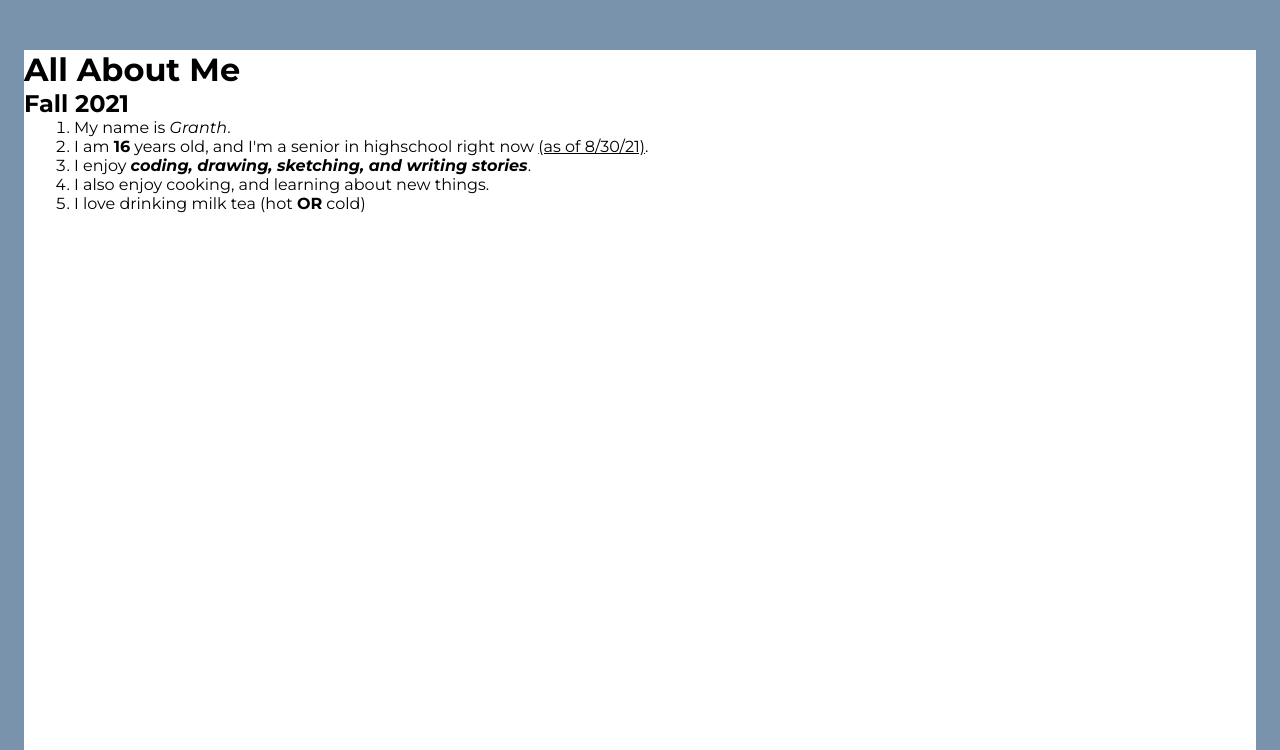
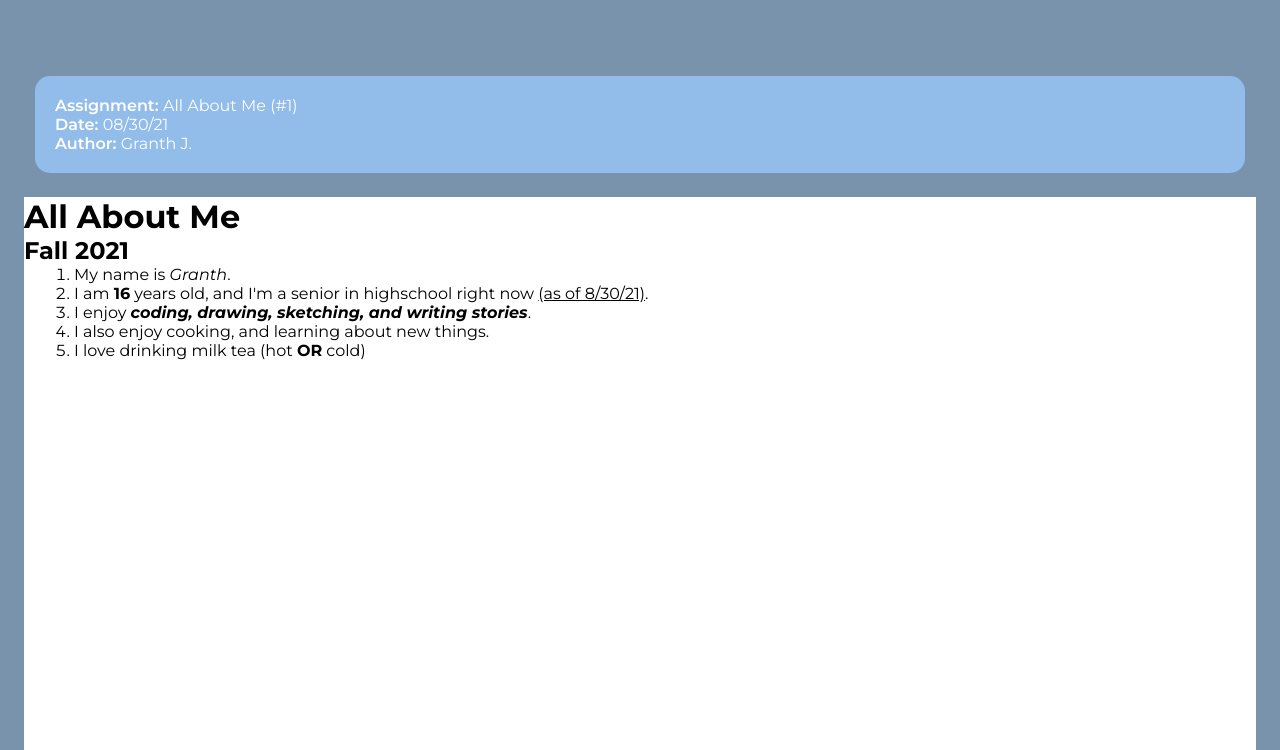
Before and after one commit to cat-loaf/my-assignments, a plain HTML site: page pages/assignments/a1.html in a window 1280 px wide. Shown: the part 50-800 px from the top of the page. Drawn offline with Linux system fonts and the light colour scheme.

Commit message:
Fixed A1 file

```diff
--- a/pages/assignments/a1.html
+++ b/pages/assignments/a1.html
@@ -7,6 +7,7 @@
     <link rel="stylesheet" href="../../styles/main.css">
     <link rel="stylesheet" href="../../styles/scrollbar.css">
     <link rel="stylesheet" href="../../styles/assignment.css">
+    <link rel="stylesheet" href="../../styles/content.css">
 
     <link rel="icon" href="../../img/icon.png">
     <!--Granth Jain, P3, 08/30/2021 -->
@@ -25,6 +26,11 @@
     <br>
     <br>
     <br>
+    <div class="homeSection" style="min-height:1.5vh;">
+        Assignment: <span style="font-weight:400">All About Me (#1)</span><br>
+        Date: <span style="font-weight:400">08/30/21</span><br>
+        Author:<span style="font-weight:400"> Granth J.</span>
+    </div>
     <div class="fake-page" id="contentSection">
         <h1>All About Me</h1>
         <h2>Fall 2021</h2>
```
